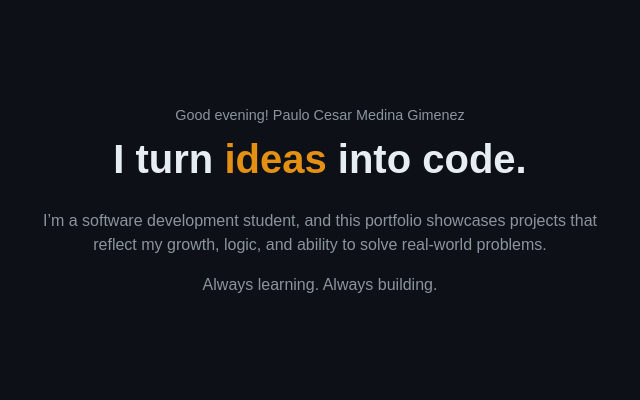
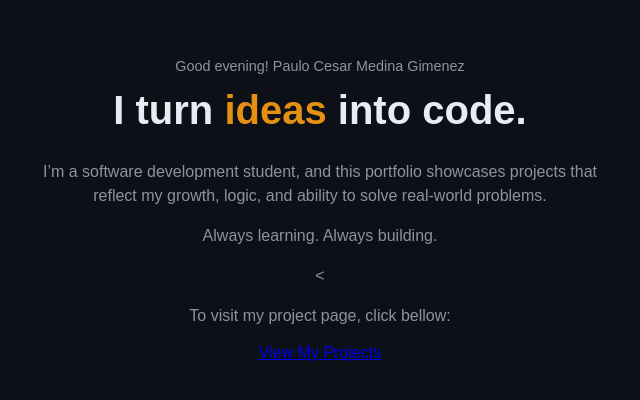
Before and after one commit to PProggram/paulo.github.io, a plain HTML site: page index.html in a window 1280 px wide. Shown: the part 198-598 px from the top of the page, without its empty margins (320-960 px from the left). Drawn offline with Linux system fonts and the light colour scheme.

Commit message:
Add project link to project page

```diff
--- a/index.html
+++ b/index.html
@@ -23,6 +23,11 @@
             <p>
                 Always learning. Always building.
             </p>
+            <p><</p>
+            <p>
+                To visit my project page, click bellow:
+            </p>
+            <a href="projects.html" class="btn-projects">View My Projects</a>
         </main>
     </div>
 
```
